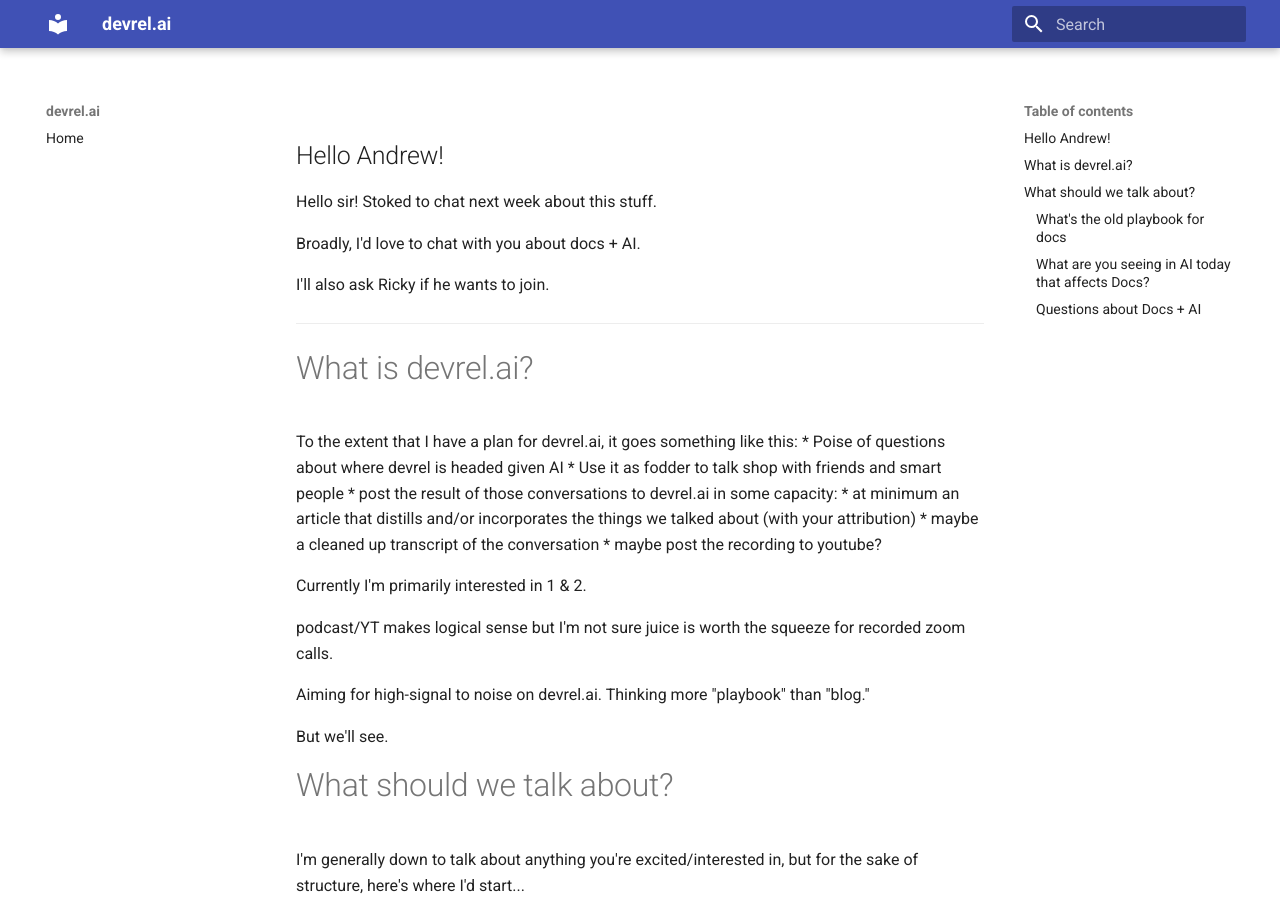
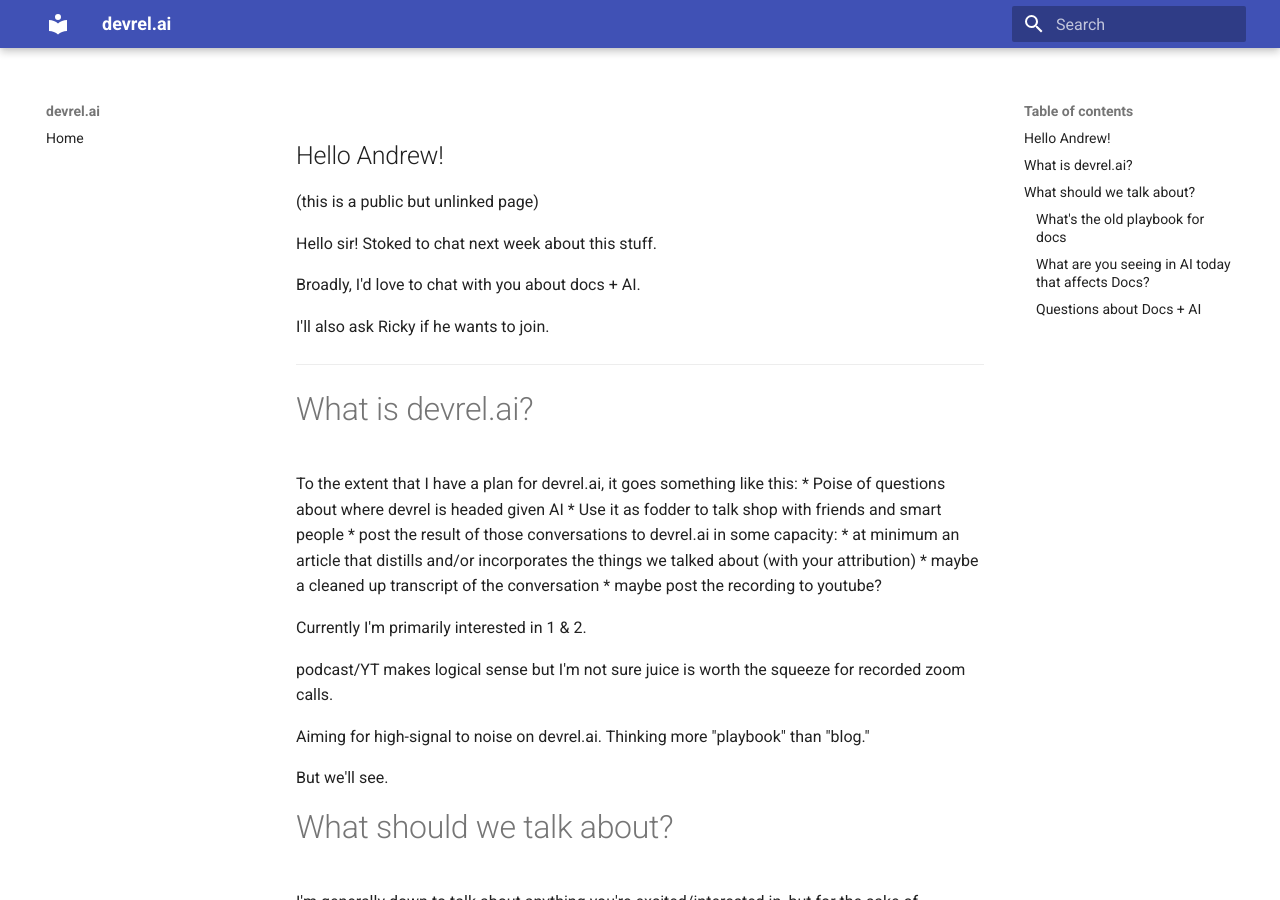
Before and after one commit to GregBaugues/devrel.ai, an MkDocs documentation site: the page built from docs/questions-for-baker.md, in a window 1280 px wide and 900 px high. Built offline with MkDocs 1.6.1 and Material for MkDocs 9.7.7, drawn with Linux system fonts in a browser that asks for light colours.

Commit message:
Update content from DevRel.ai/Site Content (with lowercase filenames)

```diff
--- a/docs/questions-for-baker.md
+++ b/docs/questions-for-baker.md
@@ -1,4 +1,6 @@
 ## Hello Andrew!
+
+(this is a public but unlinked page)
 
 Hello sir! Stoked to chat next week about this stuff.
 
```
